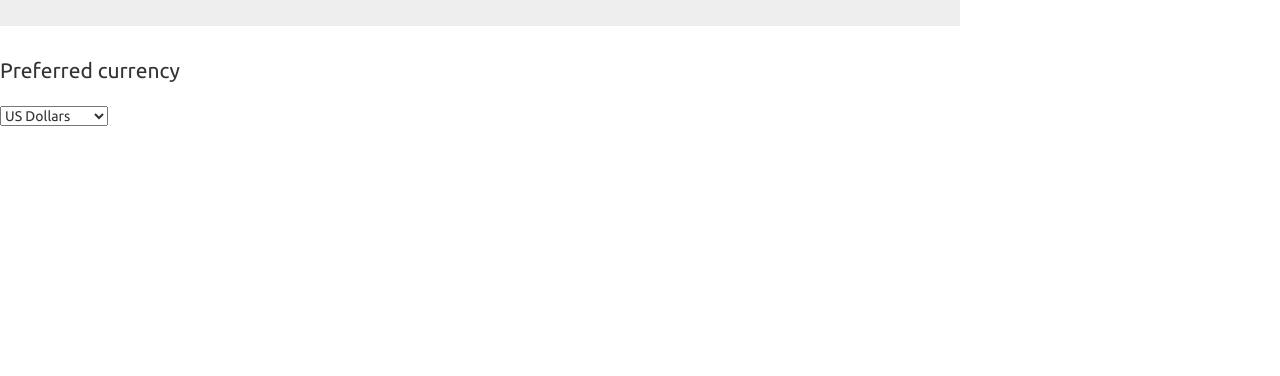
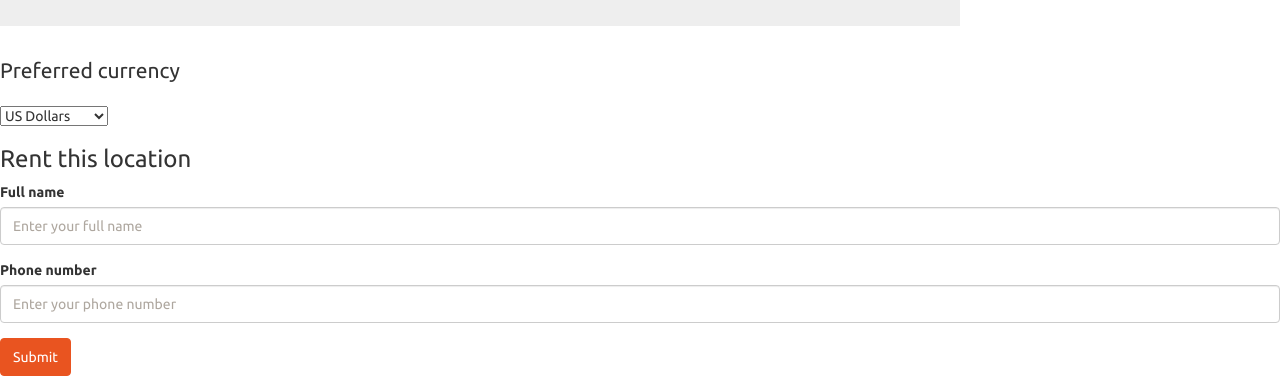
Before and after one commit to MihaiMiuta/Isotel, a plain HTML site: page html/rent.html in a window 1280 px wide. Shown: the part 727-1103 px from the top of the page. Before the commit the page ends 868 px from the top, so only its background shows below. Drawn offline with Linux system fonts and the light colour scheme; some packages are replaced by stand-ins of ours; no server answers.

Commit message:
added rental mutation

```diff
--- a/html/rent.html
+++ b/html/rent.html
@@ -45,6 +45,22 @@
         <option value="RON">Romanian LEI</option>
     </select>
 </div>
+<h3>
+    Rent this location
+</h3>
+<form id="rentalForm">
+    <fieldset>
+        <div class="form-group">
+            <label for="username">Full name</label>
+            <input type="text" class="form-control" id="username" placeholder="Enter your full name">
+        </div>
+        <div class="form-group">
+            <label for="phoneNumber">Phone number</label>
+            <input type="text" class="form-control" id="phoneNumber" placeholder="Enter your phone number">
+        </div>
+        <button class="btn btn-primary" onclick="rentLocation(); return false;">Submit</button>
+    </fieldset>
+</form>
 <script>
     var geocoder;
     var map;
@@ -98,6 +114,44 @@
 <script src="https://maps.googleapis.com/maps/api/js?key=AIzaSyDUArhkcIIqipeW4KmPjPmDKyNrsZKQAio&callback=initMap"
         async defer></script>
 <script>
+    function rentLocation(){
+        let id = rentId;
+        let username = document.getElementById('username').value.toString();
+        let phoneNumber = document.getElementById('phoneNumber').value.toString();
+        console.log(id);
+        console.log(username);
+        console.log(phoneNumber);
+        let mutation = 'mutation RentLocation($id:Int, $username: String, $phoneNumber: String){\n' +
+            '  occupyRent(id: $id, username: $username, userPhoneNumber: $phoneNumber){\n' +
+            '    success\n' +
+            '  }\n' +
+            '}'
+        fetch('http://localhost:15507/graphql', {
+            method: 'POST',
+            headers: {
+                'Content-Type': 'application/json',
+                'Accept': 'application/json',
+            },
+            body: JSON.stringify({
+                query: mutation,
+                variables: {id, username, phoneNumber}
+            })
+        })
+            .then(r => {
+                console.log(r);
+                r.json();
+            })
+            .then(data => {
+                var result = data.ok
+                console.log(data);
+                if(result === true){
+                    alert("Location rented successfully");
+                }
+                else {
+                    alert("Upsy, an error occured");
+                }
+            });
+    }
     function setRentPrice(id, currency){
         let query = 'query GetRent($id: Int!, $currency: String){\n' +
             '  rent(id: $id, currency: $currency){\n' +
```
